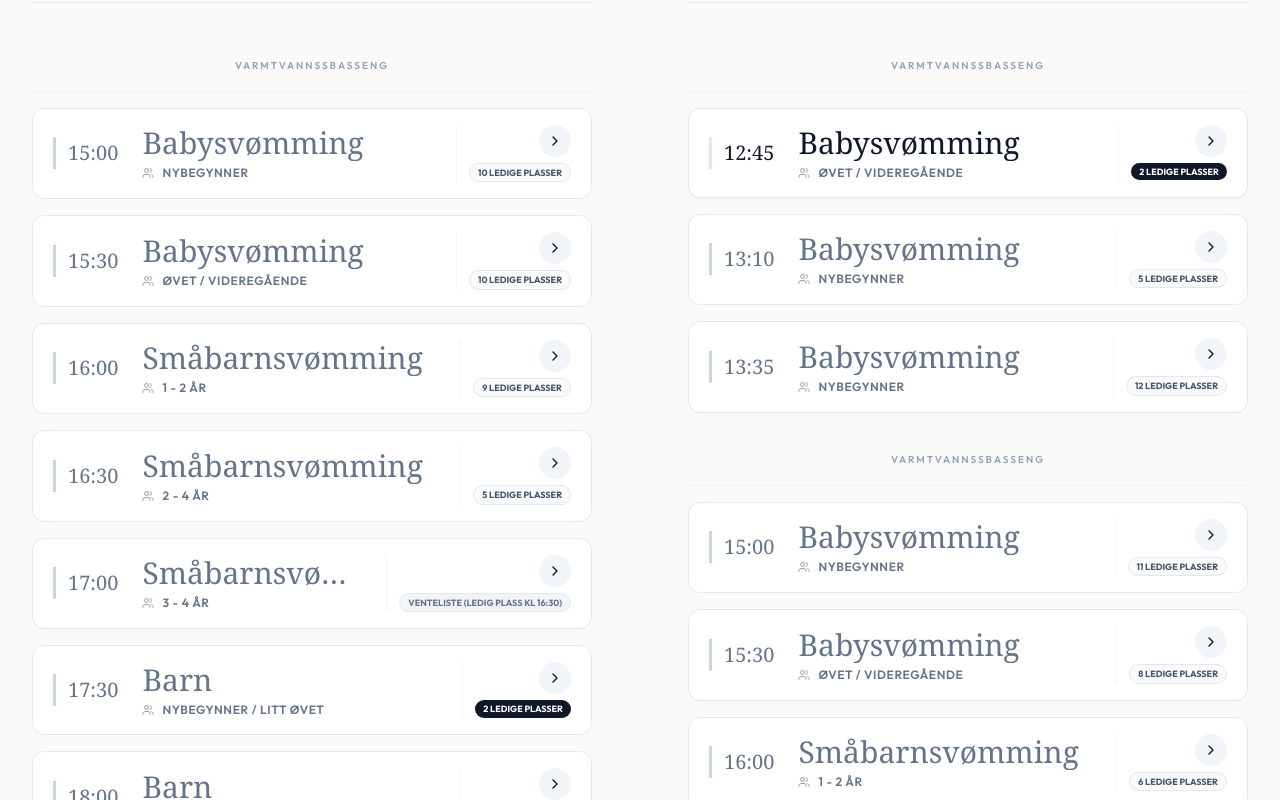
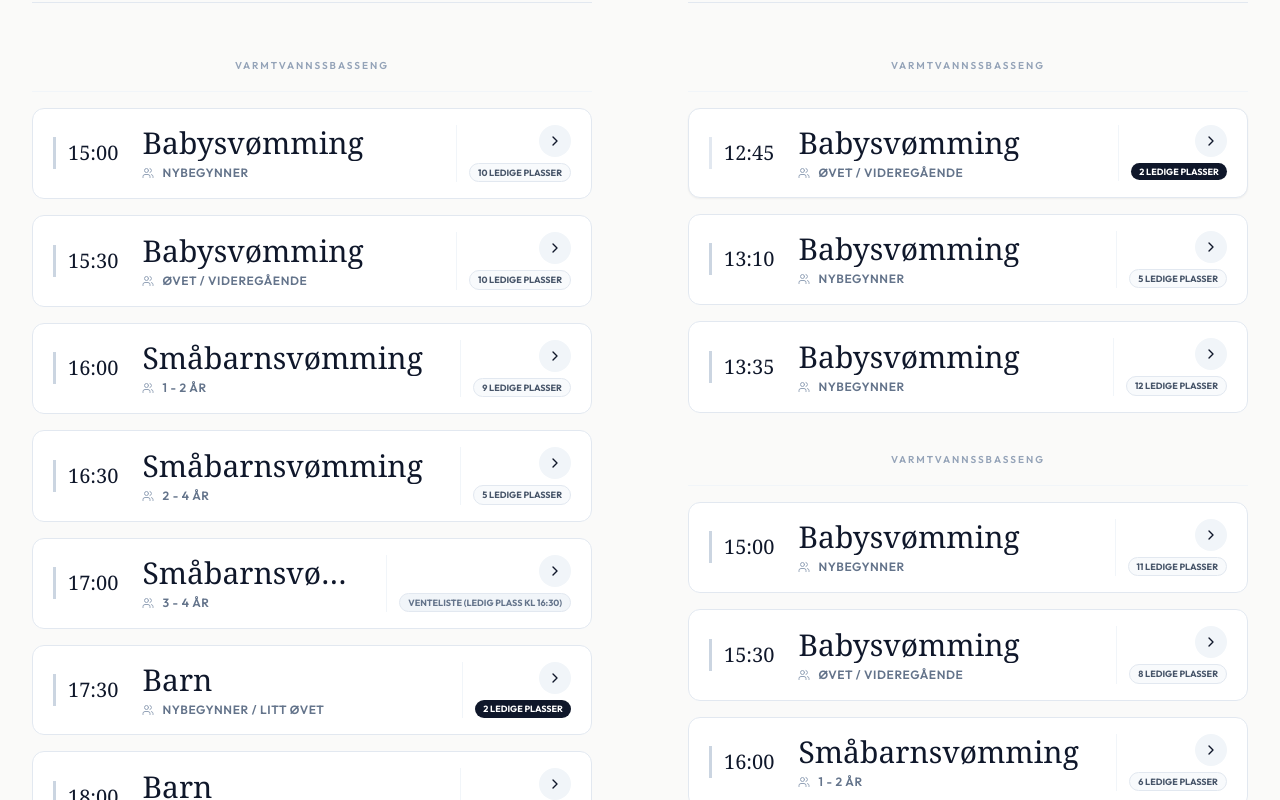
Before and after one commit to EvenHjartholm/Idrettsbarna-hjemmeside, a React (Vite) app: page / in a window 1280 px wide. Shown: the part 3240-4040 px from the top of the page. Built offline with nearby package versions, Linux system fonts and the light colour scheme.

Commit message:
STYLE: Disable 'grayed out' text for schedule cards on Desktop

```diff
--- a/components/NordicSessionCard.tsx
+++ b/components/NordicSessionCard.tsx
@@ -45,14 +45,14 @@ const NordicSessionCard: React.FC<NordicSessionCardProps> = React.memo(({
                 {/* Left: Time & Content */}
                 <div className="flex flex-col sm:flex-row sm:items-center gap-3 sm:gap-6 min-w-0">
                     <div className={`flex flex-col border-l-[3px] ${isFocused ? 'border-amber-700 md:border-slate-200 md:group-hover:border-amber-700' : 'border-slate-300'} pl-3 py-0.5 shrink-0 transition-colors duration-500 group-hover:border-amber-700`}>
-                        <span className={`font-serif text-xl ${isFocused ? 'text-slate-900' : 'text-slate-500'} transition-colors duration-500 group-hover:text-slate-900`}>
+                        <span className={`font-serif text-xl ${isFocused ? 'text-slate-900' : 'text-slate-500 md:text-slate-900'} transition-colors duration-500 group-hover:text-slate-900`}>
                             {session.time.split(" - ")[0]}
                         </span>
                     </div>
 
                     <div className="flex flex-col space-y-1 min-w-0">
                             {/* Fixed text size for performance - no layout shift */}
-                            <h4 className={`font-serif text-2xl md:text-3xl ${isFocused ? 'text-slate-900' : 'text-slate-500'} leading-tight truncate transition-colors duration-500 group-hover:text-slate-900`}>
+                            <h4 className={`font-serif text-2xl md:text-3xl ${isFocused ? 'text-slate-900' : 'text-slate-500 md:text-slate-900'} leading-tight truncate transition-colors duration-500 group-hover:text-slate-900`}>
                                 {session.level}
                             </h4>
                             <div className="flex flex-wrap items-center gap-3">
```
